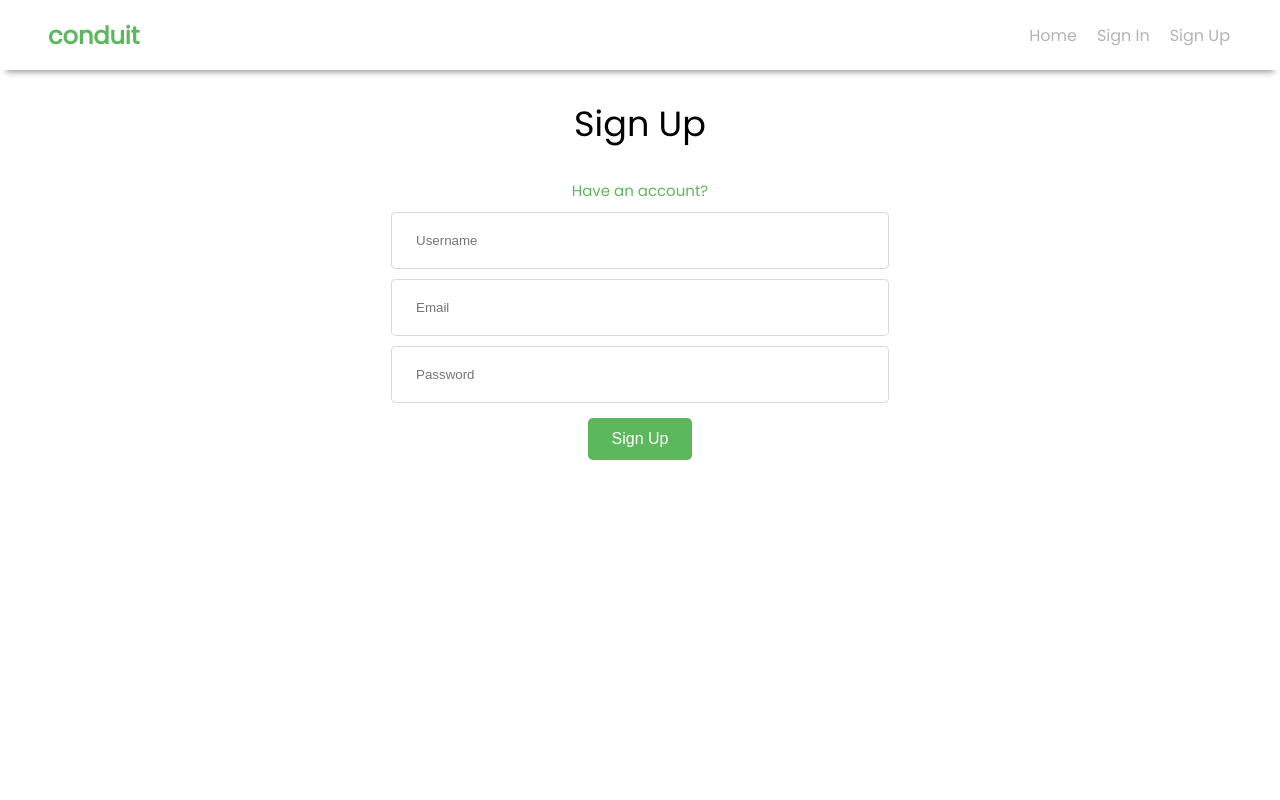
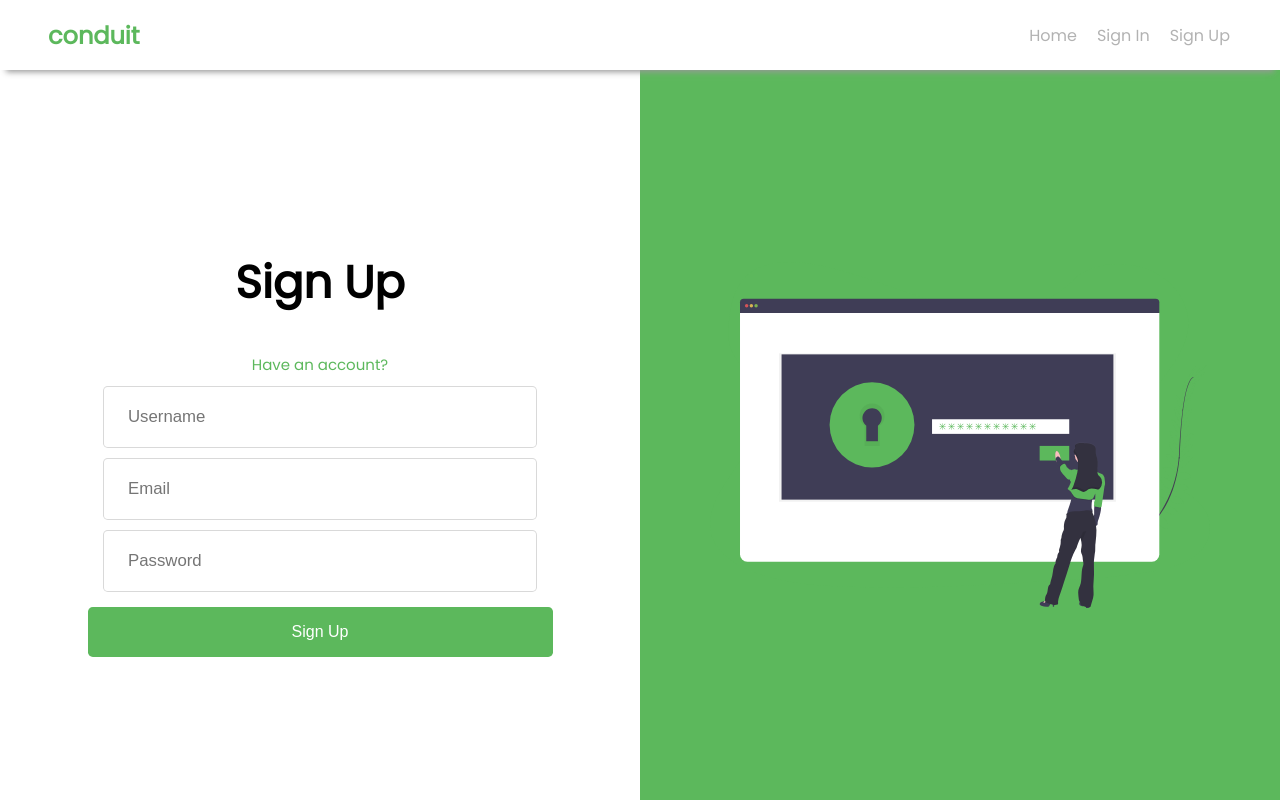
Before and after one commit to Udit-takkar/Conduit-Frontend, a React (Create React App) app: page /signup in a window 1280 px wide. Built offline with nearby package versions, Linux system fonts and the light colour scheme; a web font is replaced by a local one.

Commit message:
sign upUI changed

```diff
--- a/src/components/SignUp.js
+++ b/src/components/SignUp.js
@@ -11,6 +11,7 @@ import {
 } from "../features/authentication/signup";
 import Loader from "react-loader-spinner";
 import { useHistory } from "react-router-dom";
+import SignInIllustration from "../assets/auth_green.svg";
 
 function SignUp() {
   const dispatch = useDispatch();
@@ -45,10 +46,9 @@ function SignUp() {
     btnRef.current.removeAttribute("disabled");
   };
   return (
-    <>
-      {
-        <SignInContainer>
-          <SignInForm>
+    <PageContainer>
+      <SignUpContainer>
+        <SignUpForm>
           <LoadingSpin>
             {loading === true && (
               <Loader
@@ -102,33 +102,53 @@ function SignUp() {
           <button ref={btnRef} type="submit" onClick={handleSubmit}>
             Sign Up
           </button>
-          </SignInForm>
-        </SignInContainer>
-      }
-    </>
+        </SignUpForm>
+      </SignUpContainer>
+      <RightContainer>
+        <img style={signin} src={SignInIllustration} alt="Sign In" />
+      </RightContainer>
+    </PageContainer>
   );
 }
-const SignInContainer = styled.div``;
-const SignInForm = styled.div`
+const PageContainer = styled.div`
+  display: flex;
+  justify-content: space-around;
+  align-items: center;
+  height: calc(100vh - 70px);
+`;
+const RightContainer = styled.div`
+  display: flex;
+  place-items: center;
+  height: 100%;
+  width: 50vw;
+  background-color: #5cb85c;
+  margin-right: 0;
+  justify-content: center;
+`;
+const SignUpContainer = styled.div`
+  flex: 1;
+`;
+const SignUpForm = styled.div`
   display: flex;
   flex-direction: column;
   justify-content: center;
   align-items: center;
   > h3 {
-    font-weight: 500;
+    font-weight: 700;
     line-height: 1.1;
-    font-size: 35px;
+    font-size: 45px;
   }
   > input {
     padding: 1.25rem 1.5rem;
     border-radius: 0.3rem;
     border: 1px solid rgba(0, 0, 0, 0.15);
     margin-top: 10px;
-    min-width: 35vw;
+    min-width: 30vw;
+    font-size: 1.05em;
   }
   > button {
     display: inline-block;
-    padding: 0.75rem 1.5rem;
+    padding: 1rem 2rem;
     font-size: 1rem;
     border-radius: 0.3rem;
     color: #fff;
@@ -136,6 +156,8 @@ const SignInForm = styled.div`
     border-color: #5cb85c;
     border: none;
     margin-top: 15px;
+    cursor: pointer;
+    width: 465px;
     :hover {
       cursor: pointer;
     }
@@ -153,4 +175,8 @@ const link = {
   fontSize: "15px ",
   color: "#5cb85c",
 };
+const signin = {
+  maxWidth: "500px",
+  maxHeight: "600px",
+};
 export default SignUp;
```
Also changed, not shown: 1 other file (tests, documents, lock files or other folders). Lines whose indentation alone changed are shown as unchanged.
